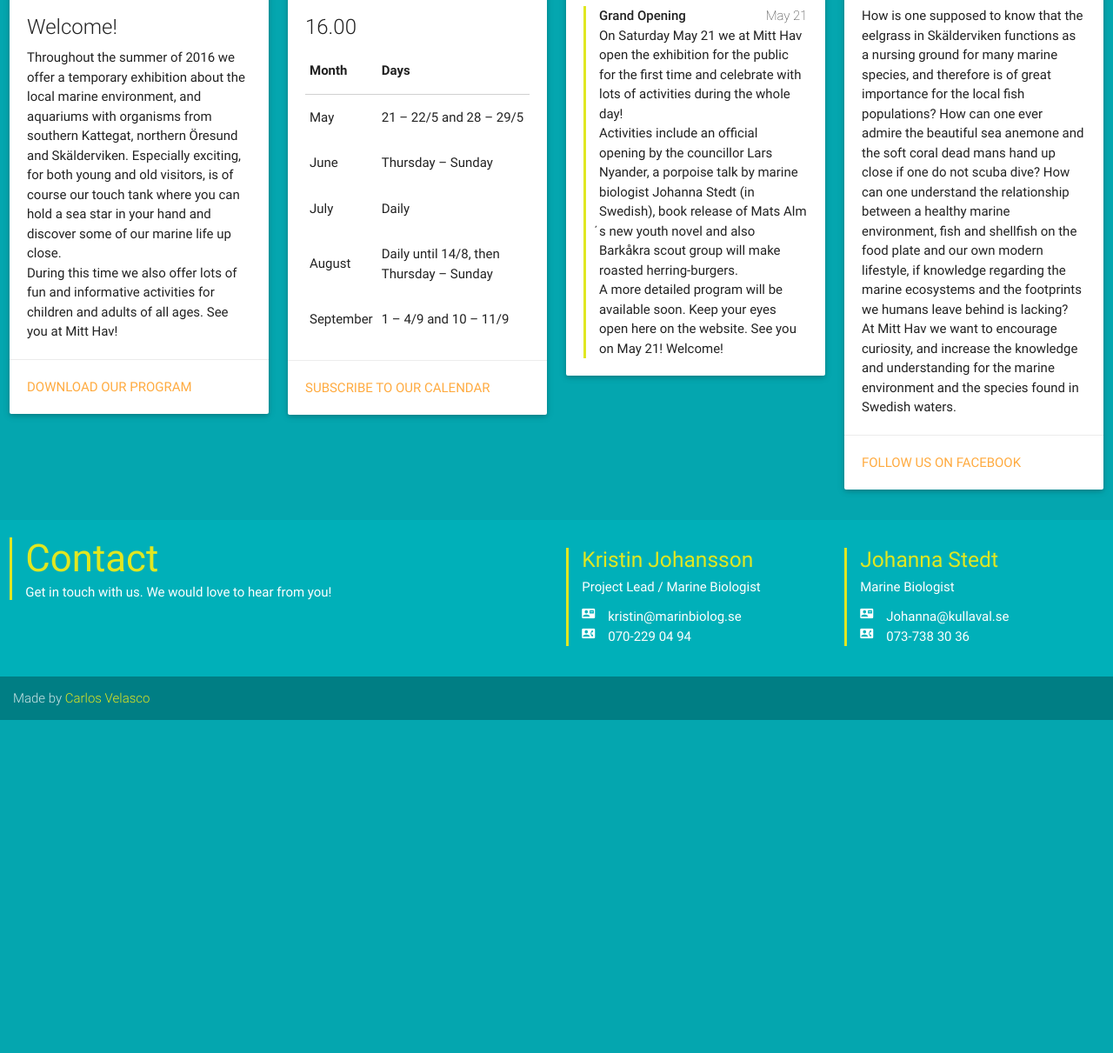
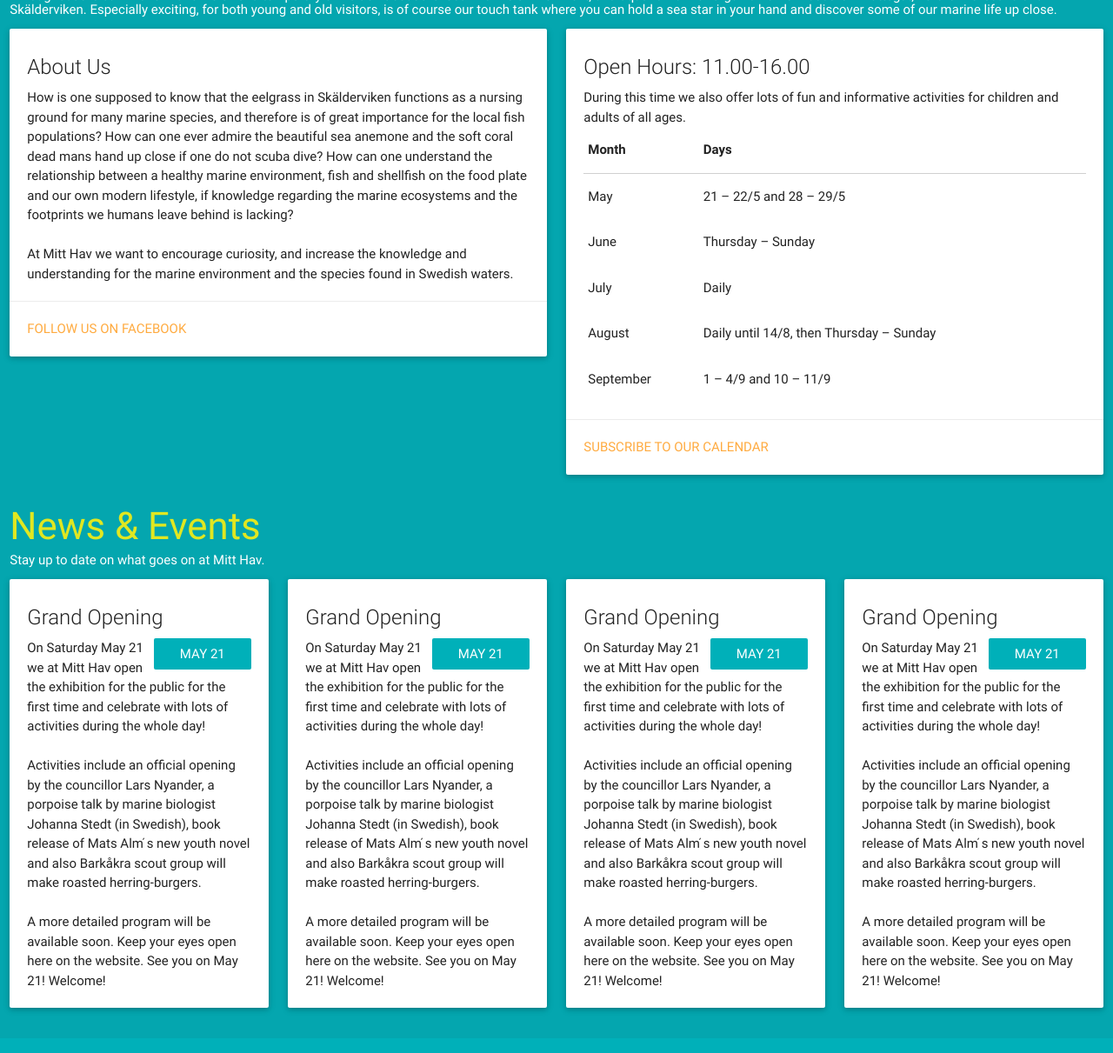
Before and after one commit to xtreemze/AngelholmMarineCenter, a plain HTML site: page index.html in a window 1280 px wide. Shown: the part 533-1744 px from the top of the page at 87% size. Before the commit the page ends 1361 px from the top, so only its background shows below. Drawn offline with nearby package versions, Linux system fonts and the light colour scheme.

Commit message:
Add news section

```diff
--- a/css/style.css
+++ b/css/style.css
@@ -98,3 +98,7 @@
 nav .button-collapse i {
     padding-left: .5em;
 }
+
+.orange {
+    background-color: #e0e721 !important;
+}
--- a/index.html
+++ b/index.html
@@ -18,13 +18,11 @@
                     <ul class="right hide-on-med-and-down table-of-contents modTop">
                         <li class="waves-effect waves-light"><a href="#welcome">Welcome</a> </li>
                         <li class="waves-effect waves-light"><a href="#news">News</a> </li>
-                        <li class="waves-effect waves-light"><a href="#about">About Us</a> </li>
                         <li class="waves-effect waves-light"><a href="#contact">Contact</a> </li>
                     </ul>
                     <ul id="nav-mobile" class="side-nav section table-of-contents modSide light-blue darken-2 white-text light">
                         <li><a href="#welcome">Welcome</a> </li>
                         <li><a href="#news">News</a> </li>
-                        <li><a href="#about">About Us</a> </li>
                         <li><a href="#contact">Contact</a> </li>
                     </ul> <a href="#" data-activates="nav-mobile" class="button-collapse"><i class="material-icons">menu</i></a> </div>
             </nav>
@@ -36,39 +34,51 @@
                     <div class="caption left-align blue header">
                         <h2 class="orange-text text-lighten-3">Today</h2>
                         <div class="row left">
-                            <h5 class="light">Unique educational, fun and immersive experiences with a nautical connection.</h5> </div>
+                            <h5 class="light"></h5> </div>
                     </div>
                 </li>
                 <li>
                     <!-- random image --><img src="img2/13.jpg">
                     <div class="caption center-align blue header">
                         <h2 class="orange-text text-lighten-3">Tomorrow</h2>
-                        <h5 class="light">MITT HAV will become a meeting place in a joyful and credible way to learn about the ocean's impact on our planet.</h5> </div>
+                        <h5 class="light"></h5> </div>
                 </li>
                 <li>
                     <!-- random image --><img src="img2/14.jpg">
                     <div class="caption right-align blue header">
                         <h2 class="orange-text text-lighten-3">Beyond</h2>
                         <div class="row right">
-                            <h5 class="light">MITT HAV in the future.</h5> </div>
+                            <h5 class="light"><h5> </div>
                     </div>
                 </li>
             </ul>
         </div>
-        <div class="row">
-            <div id="welcome" class="col s12 m6 l3 scrollspy">
-                <div class="card hoverable waves-effect waves-teal">
-                    <div class="card-content"> <span class="card-title">Summer 2016 Welcome!</span>
-                        <p>Throughout the summer of 2016 we offer a temporary exhibition about the local marine environment, and aquariums with organisms from southern Kattegat, northern Öresund and Skälderviken. Especially exciting, for both young and old visitors, is of course our touch tank where you can hold a sea star in your hand and discover some of our marine life up close.</p>
-                        <p>During this time we also offer lots of fun and informative activities for children and adults of all ages. See you at Mitt Hav!</p>
+            <div id="welcome" class="row scrollspy">
+
+            <div class="col s12">
+                <div class="orange-text text-lighten-3">
+                    <h3>Welcome</h3>
+                    <h6 class="white-text">Throughout the summer of 2016 we offer a temporary exhibition about the local marine environment, and aquariums with organisms from southern Kattegat, northern Öresund and Skälderviken. Especially exciting, for both young and old visitors, is of course our touch tank where you can hold a sea star in your hand and discover some of our marine life up close.</h6>
                     </div>
-                    <div class="card-action"> <a href="#">Download our program</a> </div>
+                    </div>
+
+
+            <div id="about" class="col s12 m6 scrollspy">
+                <div class="card hoverable">
+                    <div class="card-content"> <span class="card-title">About Us</span>
+                        <div class="sc-content">
+                            <p>How is one supposed to know that the eelgrass in Skälderviken functions as a nursing ground for many marine species, and therefore is of great importance for the local fish populations? How can one ever admire the beautiful sea anemone and the soft coral dead mans hand up close if one do not scuba dive? How can one understand the relationship between a healthy marine environment, fish and shellfish on the food plate and our own modern lifestyle, if knowledge regarding the marine ecosystems and the footprints we humans leave behind is lacking?</p></br>
+                            <p>At Mitt Hav we want to encourage curiosity, and increase the knowledge and understanding for the marine environment and the species found in Swedish waters.</p>
+                        </div>
+                    </div>
+                    <div class="card-action"> <a href="https://www.facebook.com/skalderviken/">Follow us on Facebook</a> </div>
                 </div>
             </div>
-            <div id="hours" class="col s12 m6 l3 scrollspy">
-                <div class="card hoverable waves-effect waves-teal">
+         <div id="hours" class="col s12 m6 scrollspy">
+                <div class="card hoverable">
                     <div class="card-content">
                         <div class="sc-content"> <span class="card-title">Open Hours: 11.00-16.00</span>
+                        <p>During this time we also offer lots of fun and informative activities for children and adults of all ages.</p>
                             <table class="highlight">
                                 <thead>
                                     <tr>
@@ -104,30 +114,69 @@
                     <div class="card-action"> <a href="#">Subscribe to our Calendar</a> </div>
                 </div>
             </div>
-            <div id="news" class="col s12 m6 l3 scrollspy">
-                <div class="card hoverable waves-effect waves-teal">
-                    <div class="card-content"> <span class="card-title">News & Events</span>
-                        <div class="sc-content header">
-                            <div class="left"><strong>Grand Opening</strong> </div>
-                            <div class="right-align thin">May 21</div>
-                            <p> On Saturday May 21 we at Mitt Hav open the exhibition for the public for the first time and celebrate with lots of activities during the whole day! </p>
-                            <p> Activities include an official opening by the councillor Lars Nyander, a porpoise talk by marine biologist Johanna Stedt (in Swedish), book release of Mats Alm ́s new youth novel and also Barkåkra scout group will make roasted herring-burgers. </p>
-                            <p> A more detailed program will be available soon. Keep your eyes open here on the website. See you on May 21! Welcome! </p>
+
+
+            </div>
+            <div id="news" class="row scrollspy">
+
+            <div class="col s12">
+                <div class="orange-text text-lighten-3">
+                    <h3>News & Events</h3>
+                    <h6 class="white-text">Stay up to date on what goes on at Mitt Hav.</h6>
+                    </div>
+                    </div>
+
+
+
+            <div class="col s12 m6 l3">
+                <div class="card hoverable">
+                    <div class="card-content"> <span class="card-title">Grand Opening</span><div class="right blue white-text btn-flat">May 21</div>
+                        <div class="sc-content">
+                            <p>On Saturday May 21 we at Mitt Hav open the exhibition for the public for the first time and celebrate with lots of activities during the whole day! </p></br>
+                            <p>Activities include an official opening by the councillor Lars Nyander, a porpoise talk by marine biologist Johanna Stedt (in Swedish), book release of Mats Alm ́s new youth novel and also Barkåkra scout group will make roasted herring-burgers.</p></br>
+                            <p>A more detailed program will be available soon. Keep your eyes open here on the website. See you on May 21! Welcome! </p>
                         </div>
                     </div>
                 </div>
             </div>
-            <div id="about" class="col s12 m6 l3 scrollspy">
-                <div class="card hoverable waves-effect waves-teal">
-                    <div class="card-content"> <span class="card-title">About Us</span>
+             <div class="col s12 m6 l3">
+                <div class="card hoverable">
+                    <div class="card-content"> <span class="card-title">Grand Opening</span><div class="right blue white-text btn-flat">May 21</div>
                         <div class="sc-content">
-                            <p>How is one supposed to know that the eelgrass in Skälderviken functions as a nursing ground for many marine species, and therefore is of great importance for the local fish populations? How can one ever admire the beautiful sea anemone and the soft coral dead mans hand up close if one do not scuba dive? How can one understand the relationship between a healthy marine environment, fish and shellfish on the food plate and our own modern lifestyle, if knowledge regarding the marine ecosystems and the footprints we humans leave behind is lacking?</p>
-                            <p>At Mitt Hav we want to encourage curiosity, and increase the knowledge and understanding for the marine environment and the species found in Swedish waters.</p>
+                            <p>On Saturday May 21 we at Mitt Hav open the exhibition for the public for the first time and celebrate with lots of activities during the whole day! </p></br>
+                            <p>Activities include an official opening by the councillor Lars Nyander, a porpoise talk by marine biologist Johanna Stedt (in Swedish), book release of Mats Alm ́s new youth novel and also Barkåkra scout group will make roasted herring-burgers.</p></br>
+                            <p>A more detailed program will be available soon. Keep your eyes open here on the website. See you on May 21! Welcome! </p>
                         </div>
                     </div>
-                    <div class="card-action"> <a href="https://www.facebook.com/skalderviken/">Follow us on Facebook</a> </div>
                 </div>
             </div>
+
+                        <div class="col s12 m6 l3">
+                <div class="card hoverable">
+                    <div class="card-content"> <span class="card-title">Grand Opening</span><div class="right blue white-text btn-flat">May 21</div>
+                        <div class="sc-content">
+                            <p>On Saturday May 21 we at Mitt Hav open the exhibition for the public for the first time and celebrate with lots of activities during the whole day! </p></br>
+                            <p>Activities include an official opening by the councillor Lars Nyander, a porpoise talk by marine biologist Johanna Stedt (in Swedish), book release of Mats Alm ́s new youth novel and also Barkåkra scout group will make roasted herring-burgers.</p></br>
+                            <p>A more detailed program will be available soon. Keep your eyes open here on the website. See you on May 21! Welcome! </p>
+                        </div>
+                    </div>
+                </div>
+            </div>
+
+                        <div class="col s12 m6 l3">
+                <div class="card hoverable">
+                    <div class="card-content"> <span class="card-title">Grand Opening</span><div class="right blue white-text btn-flat">May 21</div>
+                        <div class="sc-content">
+                            <p>On Saturday May 21 we at Mitt Hav open the exhibition for the public for the first time and celebrate with lots of activities during the whole day! </p></br>
+                            <p>Activities include an official opening by the councillor Lars Nyander, a porpoise talk by marine biologist Johanna Stedt (in Swedish), book release of Mats Alm ́s new youth novel and also Barkåkra scout group will make roasted herring-burgers.</p></br>
+                            <p>A more detailed program will be available soon. Keep your eyes open here on the website. See you on May 21! Welcome! </p>
+                        </div>
+                    </div>
+                </div>
+            </div>
+
+
+
         </div>
     </main>
     <footer class="page-footer light-blue darken-2">
```
